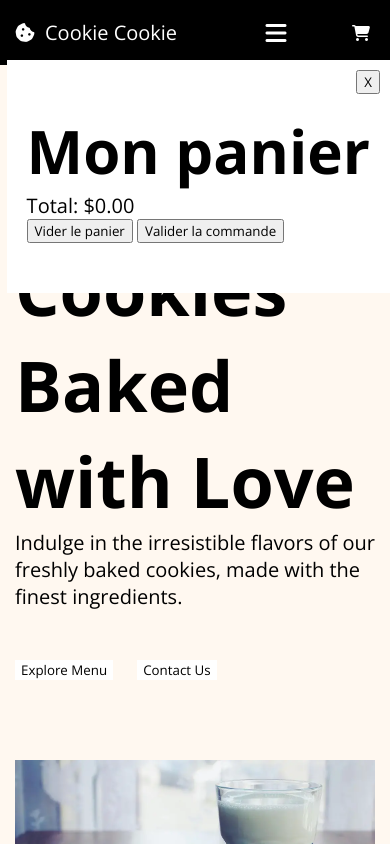
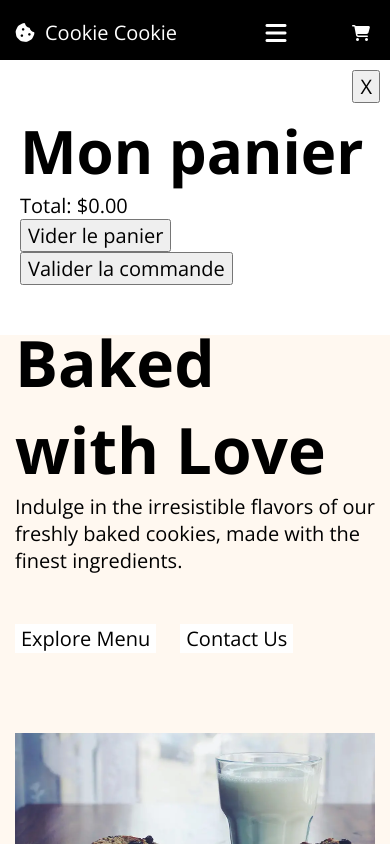
Before and after one commit to AntooinePetit/Exercice-Eco-Conception, a plain HTML site: page index.html in a window 390 px wide. Both pictures are taken after a click on the icon 361 px from the left and 32 px from the top of the page. Shown: the top 844 px of the page. Drawn offline with nearby package versions, Linux system fonts and the light colour scheme.

Commit message:
style: improve responsiveness and styling
- Improved responsiveness for smaller screens
- Updated font sizes for better readability
- Fixed inconsistencies in styling
- Added meta viewport tag to index.html
- Improved form styling in index.html

```diff
--- a/css/style.css
+++ b/css/style.css
@@ -29,7 +29,14 @@ h3 {
   font-size: 30px;
 }
 
-p {
+p,
+button,
+input[type="submit"],
+input,
+input::placeholder,
+textarea,
+textarea::placeholder,
+label {
   font-size: 20px;
   font-weight: 400;
 }
@@ -95,7 +102,7 @@ header {
   right: 20px;
   color: #fff;
 
-  &:hover{
+  &:hover {
     cursor: pointer;
   }
 }
@@ -260,8 +267,8 @@ footer {
   padding-top: 15px;
 }
 
-footer a:hover{
-    color: var(--main-color);
+footer a:hover {
+  color: var(--main-color);
 }
 
 .footer {
@@ -297,8 +304,8 @@ footer a:hover{
   color: var(--white);
 }
 
-.footer2 ul{
-    justify-self: center;
+.footer2 ul {
+  justify-self: center;
 }
 
 /* Responsive */
@@ -310,16 +317,16 @@ footer a:hover{
   }
 
   .section2 div:nth-child(2) {
-    article{
-        flex: 1 0 48%;
+    article {
+      flex: 1 0 48%;
     }
     flex-wrap: wrap;
   }
 }
 @media screen and (max-width: 767px) {
-  /* .header > ul{
-        display: none;
-    } */
+  h1 {
+    font-size: 64px;
+  }
 
   .header ul {
     display: none;
@@ -327,11 +334,13 @@ footer a:hover{
     width: 100%;
     background-color: #333;
     position: absolute;
+    list-style: none;
+    padding: 0;
     top: 50px;
     left: 0;
 
-    a:hover{
-        color: var(--main-color);
+    a:hover {
+      color: var(--main-color);
     }
   }
 
@@ -348,12 +357,16 @@ footer a:hover{
     display: block;
   }
 
+  .social a {
+    padding: 15px 20px;
+  }
+
   #about .container-1440,
-  .footer2{
+  .footer2 {
     grid-template-columns: 1fr;
   }
 
-  .footer2 ul{
+  .footer2 ul {
     justify-self: baseline;
     padding: 0;
   }
--- a/index.html
+++ b/index.html
@@ -2,6 +2,7 @@
 <html lang="en">
   <head>
     <meta charset="UTF-8" />
+    <meta name="viewport" content="width=device-width" />
     <meta name="author" content="Professeur Tournesol" />
     <meta name="description" content="Voiture de luxe et bermudas" />
     <meta
@@ -183,7 +184,11 @@
           <label for="email">Email :</label>
           <input type="email" name="email" placeholder="Email" />
           <label for="message">Message :</label>
-          <textarea name="message" id="message" placeholder="Message"></textarea>
+          <textarea
+            name="message"
+            id="message"
+            placeholder="Message"
+          ></textarea>
           <input type="submit" value="Submit" />
         </form>
       </section>
```
